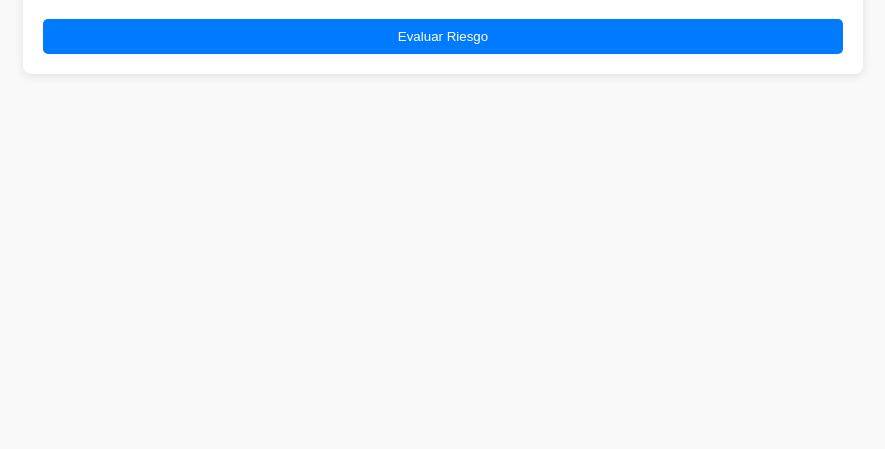
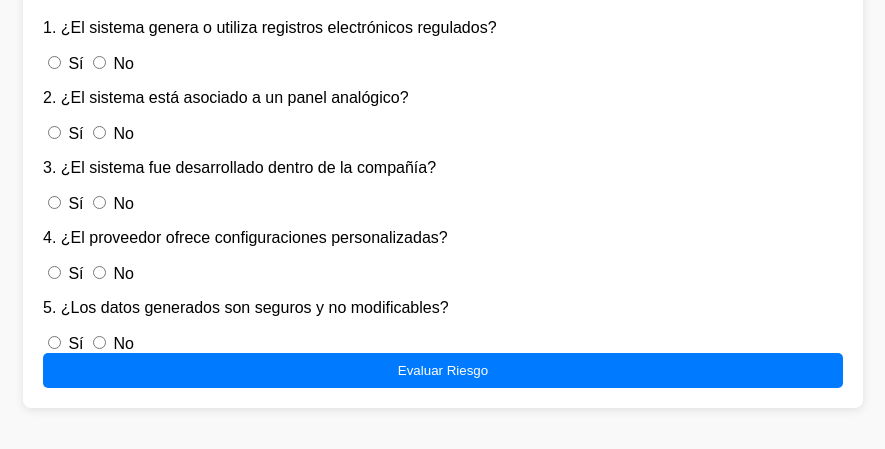
Before and after one commit to braes44/categorizacion-, a plain HTML site: page index.html in a window 1280 px wide. Shown: the part 131-580 px from the top of the page, without its empty margins (197-1082 px from the left). Drawn offline with Linux system fonts and the light colour scheme.

Commit message:
Update index.html

```diff
--- a/index.html
+++ b/index.html
@@ -10,12 +10,35 @@
     <div class="container">
         <h1>Categorización de Sistemas Computarizados</h1>
         <form id="form">
-            <div id="question-container"></div>
-            <button type="button" id="submit">Evaluar Riesgo</button>
+            <div class="question">
+                <p>1. ¿El sistema genera o utiliza registros electrónicos regulados?</p>
+                <label><input type="radio" name="q1" value="Sí"> Sí</label>
+                <label><input type="radio" name="q1" value="No"> No</label>
+            </div>
+            <div class="question">
+                <p>2. ¿El sistema está asociado a un panel analógico?</p>
+                <label><input type="radio" name="q2" value="Sí"> Sí</label>
+                <label><input type="radio" name="q2" value="No"> No</label>
+            </div>
+            <div class="question">
+                <p>3. ¿El sistema fue desarrollado dentro de la compañía?</p>
+                <label><input type="radio" name="q3" value="Sí"> Sí</label>
+                <label><input type="radio" name="q3" value="No"> No</label>
+            </div>
+            <div class="question">
+                <p>4. ¿El proveedor ofrece configuraciones personalizadas?</p>
+                <label><input type="radio" name="q4" value="Sí"> Sí</label>
+                <label><input type="radio" name="q4" value="No"> No</label>
+            </div>
+            <div class="question">
+                <p>5. ¿Los datos generados son seguros y no modificables?</p>
+                <label><input type="radio" name="q5" value="Sí"> Sí</label>
+                <label><input type="radio" name="q5" value="No"> No</label>
+            </div>
+            <button type="button" onclick="evaluateRisk()">Evaluar Riesgo</button>
         </form>
         <div id="result" class="result" style="display:none;"></div>
     </div>
-
     <script src="script.js"></script>
 </body>
 </html>
```
